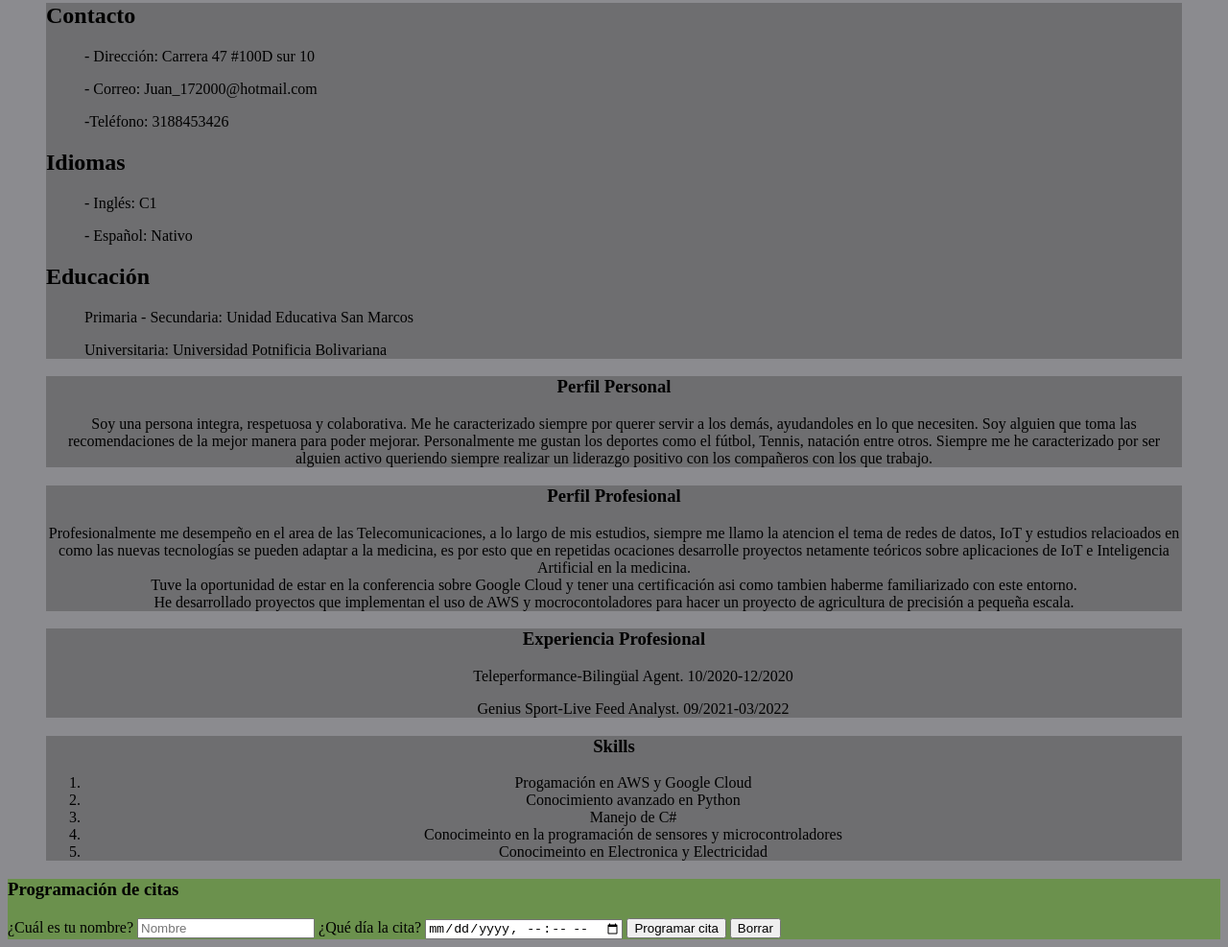
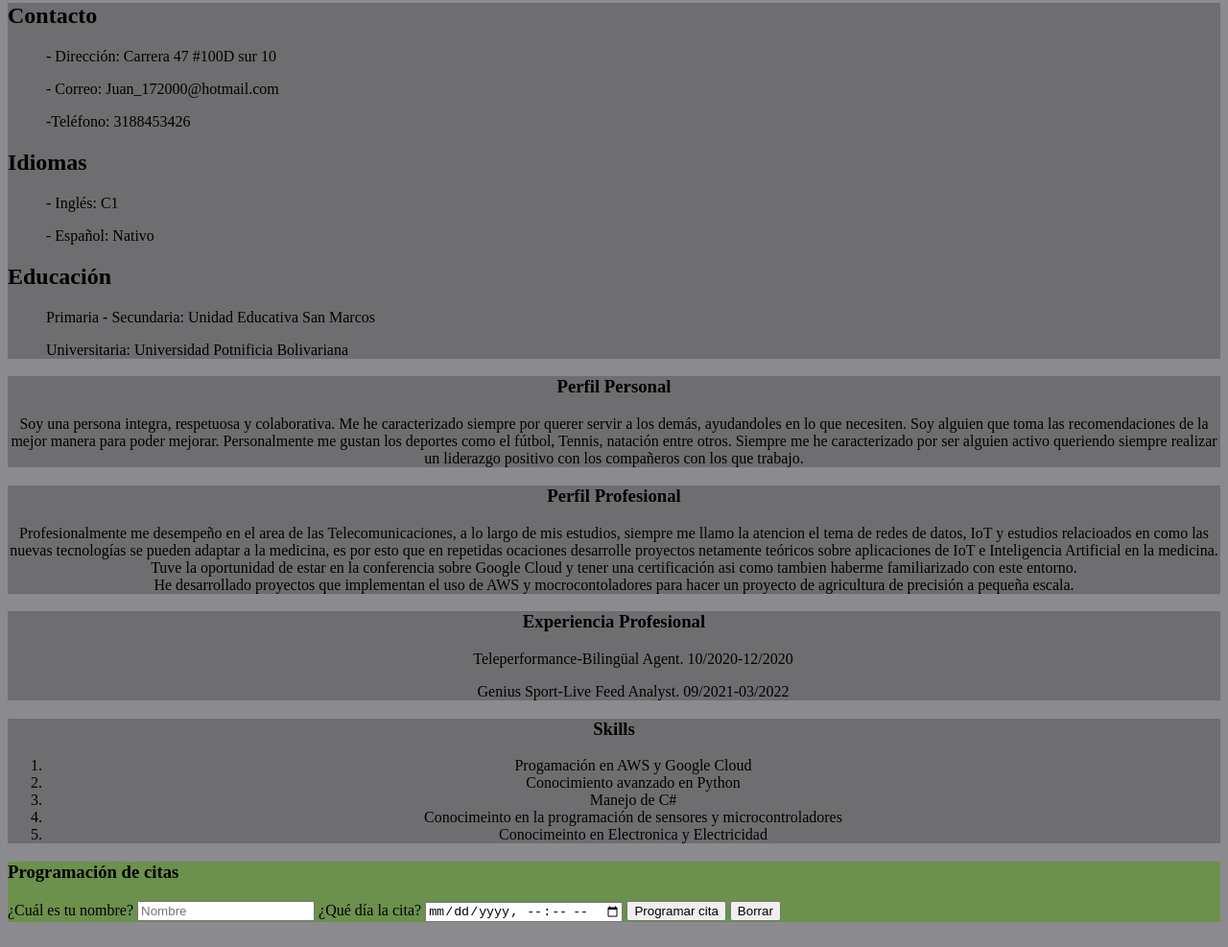
Before and after one commit to JuanMManuel/Portafolio, a plain HTML site: page index.html in a window 1280 px wide. Shown: the part 312-1299 px from the top of the page at 96% size. Drawn offline with Linux system fonts and the light colour scheme.

Commit message:
Correcion de los comentarios de clase

```diff
--- a/index.html
+++ b/index.html
@@ -18,8 +18,8 @@
        </figure>
     </header>
     <main>
-        <aside>
-            <figure align="left" style="background-color:rgb(110, 110, 112);">
+        <section align="left" style="background-color:rgb(110, 110, 112);">
+
                 <h2>Contacto</h2>
                 <ol>- Dirección: Carrera 47 #100D sur 10 </ol>
                 <ol>- Correo: Juan_172000@hotmail.com</ol>
@@ -32,10 +32,10 @@
 
                 <ol>Primaria - Secundaria: Unidad Educativa San Marcos</ol>
                 <ol>Universitaria: Universidad Potnificia Bolivariana</ol>
-            </figure>
-        </aside>
-        <aside>
-            <figure align="center" style="background-color:rgb(110, 110, 112);">
+
+        </section>
+        <section align="center" style="background-color:rgb(110, 110, 112);">
+
                 <h3>Perfil Personal</h3>
                 <p>Soy una persona integra, respetuosa y colaborativa.
                     Me he caracterizado siempre por querer servir  a los
@@ -46,10 +46,9 @@
                     queriendo siempre realizar un liderazgo positivo con los compañeros
                     con los que trabajo.
                  </p>
-            </figure>
-        </aside>
-        <aside>
-            <figure align="center" style="background-color:rgb(110, 110, 112);">
+        </section>
+        <section align="center" style="background-color:rgb(110, 110, 112);">
+
                 <h3>Perfil Profesional</h3>
                 <p>Profesionalmente me desempeño en el area de las Telecomunicaciones, a lo largo
                     de mis estudios, siempre me llamo la atencion el tema de redes de datos,
@@ -63,17 +62,17 @@
                     He desarrollado proyectos que implementan el uso de AWS y mocrocontoladores
                     para hacer un proyecto de agricultura de precisión a pequeña escala.
                 </p>
-            </figure>
-        </aside>
-        <aside>
-            <figure align="center" style="background-color:rgb(110, 110, 112);">
+
+        </section>
+        <section align="center" style="background-color:rgb(110, 110, 112);">
+
                 <h3>Experiencia Profesional</h3>
                 <ol>Teleperformance-Bilingüal Agent. 10/2020-12/2020</ol>
                 <ol>Genius Sport-Live Feed Analyst. 09/2021-03/2022</ol>
-            </figure>
-        </aside>
-        <aside>
-            <figure align="center" style="background-color:rgb(110, 110, 112);">
+
+        </section>
+        <section align="center" style="background-color:rgb(110, 110, 112);">
+
                 <h3>Skills</h3>
                 <ol>
                     <li> Progamación en AWS y Google Cloud</li>
@@ -82,8 +81,8 @@
                     <li> Conocimeinto en la programación de sensores y microcontroladores</li>
                     <li> Conocimeinto en Electronica y Electricidad </li>
                 </ol>
-            </figure>
-        </aside>
+
+        </section>
     </main>
     <footer>
         <section style="background-color:rgb(107, 145, 77);">
@@ -102,3 +101,4 @@
     </footer>
 </body>
 </html>
+<!--7DDE828980*1044BEA66-->
```
